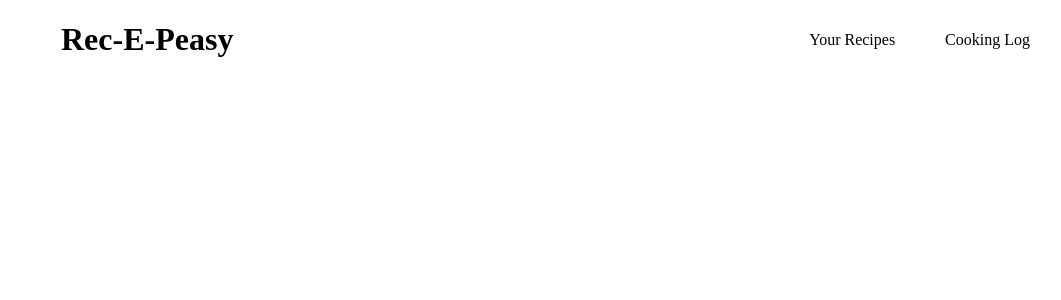
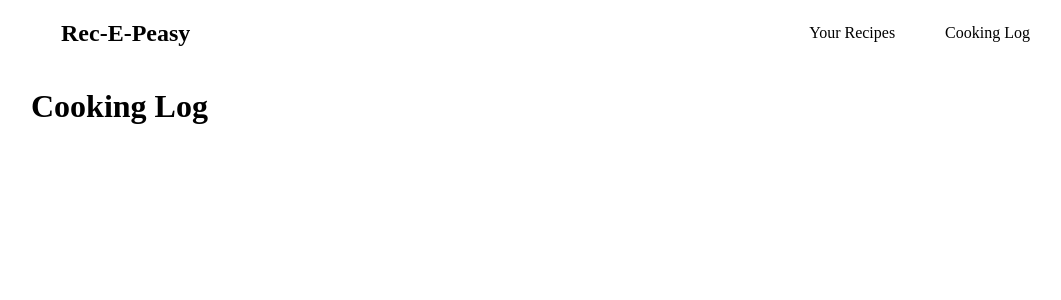
Before and after one commit to asekito/rec-E-peasy, a React app in the folder client/: page /cooking-log in a window 1280 px wide. Shown: the top 300 px of the page, without its empty margins (97-1158 px from the left). Built offline with nearby package versions, Linux system fonts and the light colour scheme.

Commit message:
basic routing for recipes and cook log page

```diff
--- a/client/package.json
+++ b/client/package.json
@@ -12,7 +12,8 @@
   "license": "ISC",
   "dependencies": {
     "react": "^16.13.1",
-    "react-dom": "^16.13.1"
+    "react-dom": "^16.13.1",
+    "react-router-dom": "^5.2.0"
   },
   "devDependencies": {
     "@babel/core": "^7.11.6",
--- a/client/src/App.js
+++ b/client/src/App.js
@@ -1,13 +1,29 @@
 import React, { lazy, Suspense } from "react";
 import { render } from "react-dom";
+import { BrowserRouter as Router, Switch, Route } from "react-router-dom";
 import "./App.css";
+
 import Nav from "./components/NavBar/Nav";
+import Recipes from "./components/NavBarPages/Recipes";
+import CookLog from "./components/NavBarPages/CookLog";
 
 const App = () => {
   return (
-    <div id="app">
-      <Nav />
-    </div>
+    <Router>
+      <div id="app">
+        <nav>
+          <Nav />
+        </nav>
+        <Switch>
+          <Route path="/your-recipes">
+            <Recipes />
+          </Route>
+          <Route path="/cooking-log">
+            <CookLog />
+          </Route>
+        </Switch>
+      </div>
+    </Router>
   );
 };
 
--- a/client/src/components/NavBar/Nav.js
+++ b/client/src/components/NavBar/Nav.js
@@ -1,4 +1,5 @@
 import React from "react";
+import { BrowserRouter as Router, Link } from "react-router-dom";
 import "./Nav.css";
 
 const Nav = () => {
@@ -9,10 +10,10 @@ const Nav = () => {
       </div>
       <ul id="nav-bar">
         <li className="nav-tab">
-          <a href="/your-recipes">Your Recipes</a>
+          <Link to="/your-recipes">Your Recipes</Link>
         </li>
         <li className="nav-tab">
-          <a href="/cooking-log">Cooking Log</a>
+          <Link to="/cooking-log">Cooking Log</Link>
         </li>
       </ul>
     </div>
--- /dev/null
+++ b/client/src/components/NavBarPages/CookLog.js
@@ -0,0 +1,11 @@
+import React from "react";
+
+const CookLog = () => {
+  return (
+    <div>
+      <h1>Cooking Log</h1>
+    </div>
+  );
+};
+
+export default CookLog;
--- /dev/null
+++ b/client/src/components/NavBarPages/Recipes.js
@@ -0,0 +1,11 @@
+import React from "react";
+
+const Recipes = () => {
+  return (
+    <div>
+      <h1>Recipes page</h1>
+    </div>
+  );
+};
+
+export default Recipes;
```
Also changed, not shown: 1 other file (tests, documents, lock files or other folders).
